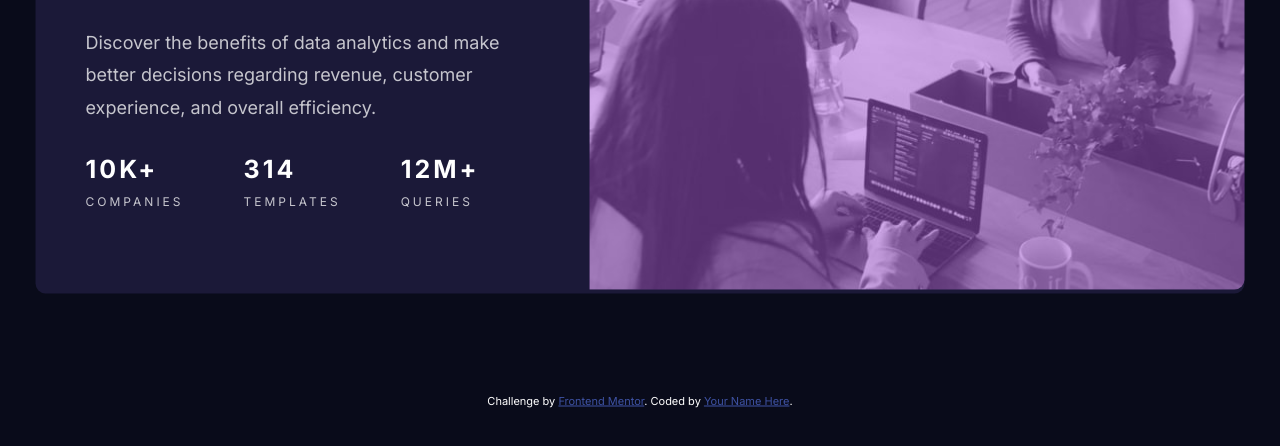
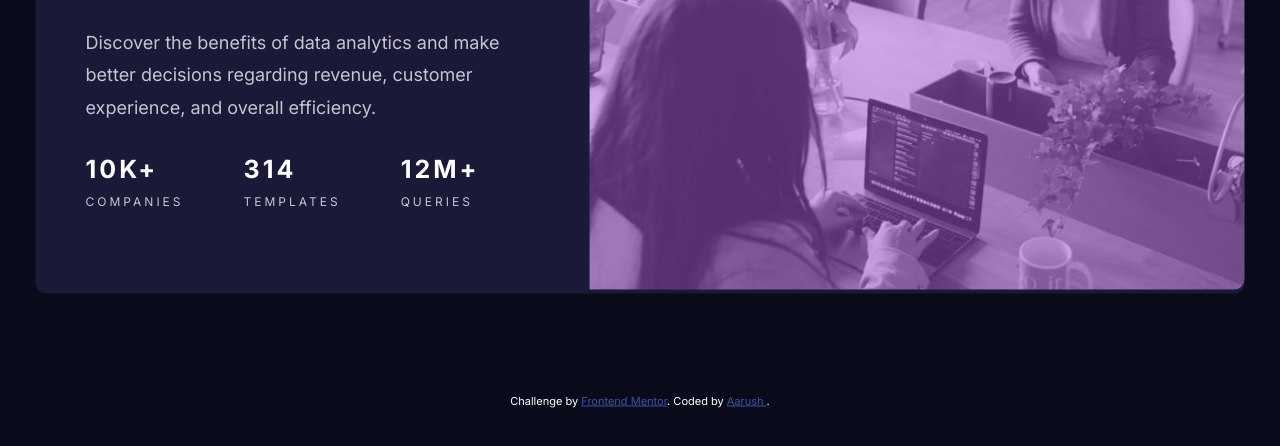
Before and after one commit to Aarusshh/Stats-preview-card, a plain HTML site: page index.html in a window 1280 px wide. Shown: the part 344-790 px from the top of the page. Drawn offline with Linux system fonts and the light colour scheme.

Commit message:
Update index.html

```diff
--- a/index.html
+++ b/index.html
@@ -52,7 +52,7 @@
   </div>
   <div class="attribution">
     Challenge by <a href="https://www.frontendmentor.io?ref=challenge" target="_blank">Frontend Mentor</a>.
-    Coded by <a href="#">Your Name Here</a>.
+    Coded by <a href="https://www.instagram.com/aarusht_t/">Aarush </a>.
 
   </div>
 </body>
```
